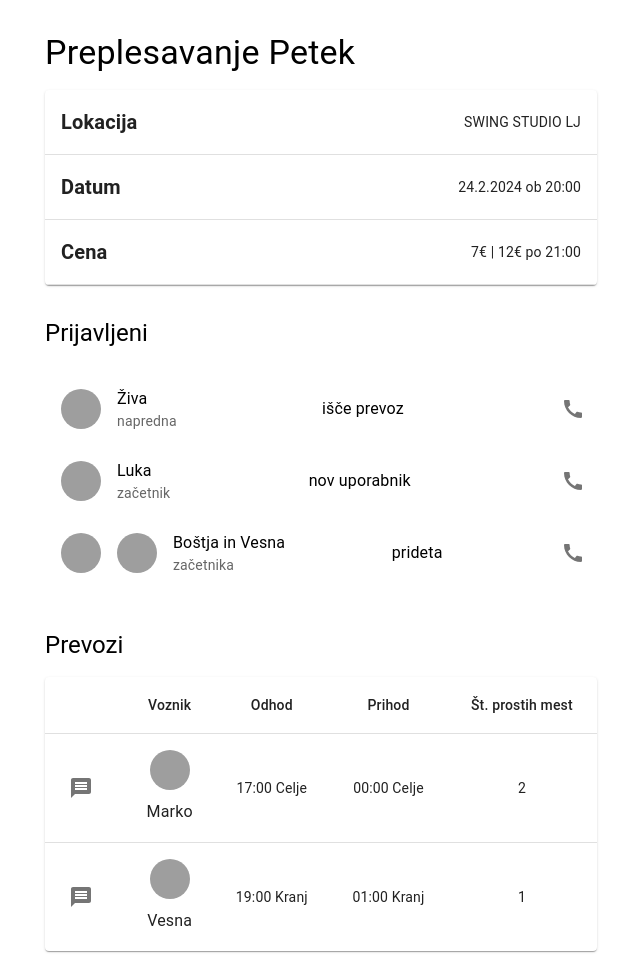
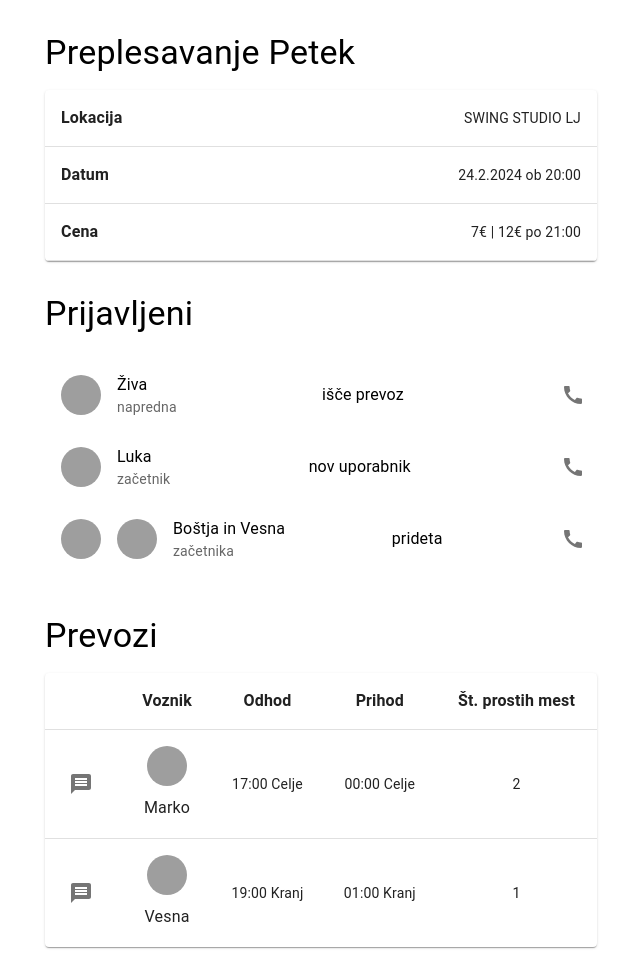
Before and after one commit to hktari/vintage-swing-poc, a Gatsby site: page / in a window 1280 px wide. Shown: the whole page, without its empty margins (319-959 px from the left). Built offline with nearby package versions, Linux system fonts and the light colour scheme; Gatsby itself is replaced by a stand-in of ours; grey boxes are pictures that could not be loaded.

Commit message:
adjust text style

```diff
--- a/src/components/DriversTable.jsx
+++ b/src/components/DriversTable.jsx
@@ -41,16 +41,25 @@ const DriversTable = () => {
     ),
   ]
 
+  const TableHeadCell = ({ children }) => (
+    <TableCell align="center">
+      <Typography variant="body1" sx={{ fontWeight: "bold" }}>
+        {" "}
+        {children}
+      </Typography>
+    </TableCell>
+  )
+
   return (
     <TableContainer component={Paper}>
       <Table aria-label="simple table">
         <TableHead>
           <TableRow>
             <TableCell></TableCell>
-            <TableCell align="center">Voznik</TableCell>
-            <TableCell align="center">Odhod</TableCell>
-            <TableCell align="center">Prihod</TableCell>
-            <TableCell align="center">Št. prostih mest</TableCell>
+            <TableHeadCell>Voznik</TableHeadCell>
+            <TableHeadCell>Odhod</TableHeadCell>
+            <TableHeadCell>Prihod</TableHeadCell>
+            <TableHeadCell>Št. prostih mest</TableHeadCell>
           </TableRow>
         </TableHead>
         <TableBody>
--- a/src/components/Section.jsx
+++ b/src/components/Section.jsx
@@ -6,7 +6,7 @@ import Typography from "@mui/material/Typography"
 const Section = ({ title, children }) => {
   return (
     <Grid item xs={12} md={6}>
-      <Typography sx={{ mt: 4, mb: 2 }} variant="h5" component="div">
+      <Typography sx={{ mt: 4, mb: 2 }} variant="h4" component="div">
         {title}
       </Typography>
       {children}
--- a/src/pages/index.jsx
+++ b/src/pages/index.jsx
@@ -37,7 +37,7 @@ export default function Index() {
             <TableBody>
               <TableRow>
                 <TableCell component="th" scope="row">
-                  <Typography variant="h6" sx={{ fontWeight: "bold" }}>
+                  <Typography variant="body1" sx={{ fontWeight: "bold" }}>
                     Lokacija{" "}
                   </Typography>
                 </TableCell>
@@ -45,7 +45,7 @@ export default function Index() {
               </TableRow>
               <TableRow>
                 <TableCell component="th" scope="row">
-                  <Typography variant="h6" sx={{ fontWeight: "bold" }}>
+                  <Typography variant="body1" sx={{ fontWeight: "bold" }}>
                     Datum{" "}
                   </Typography>
                 </TableCell>
@@ -54,7 +54,7 @@ export default function Index() {
 
               <TableRow>
                 <TableCell component="th" scope="row">
-                  <Typography variant="h6" sx={{ fontWeight: "bold" }}>
+                  <Typography variant="body1" sx={{ fontWeight: "bold" }}>
                     Cena{" "}
                   </Typography>
                 </TableCell>
```
